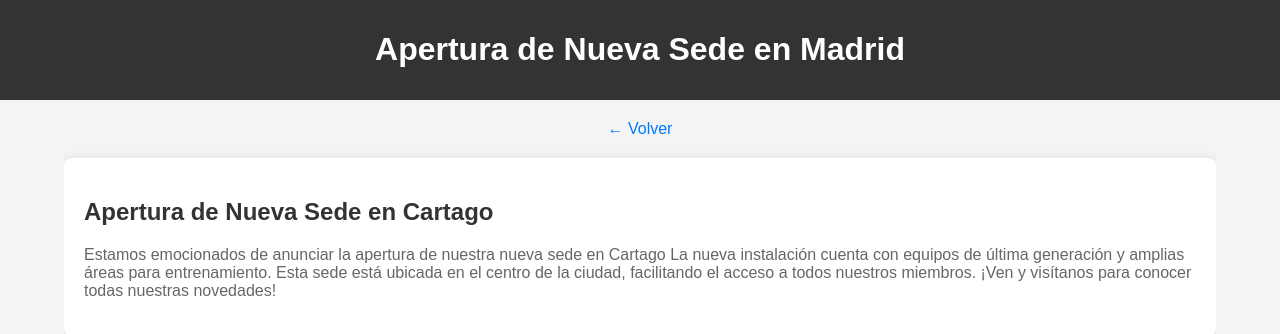
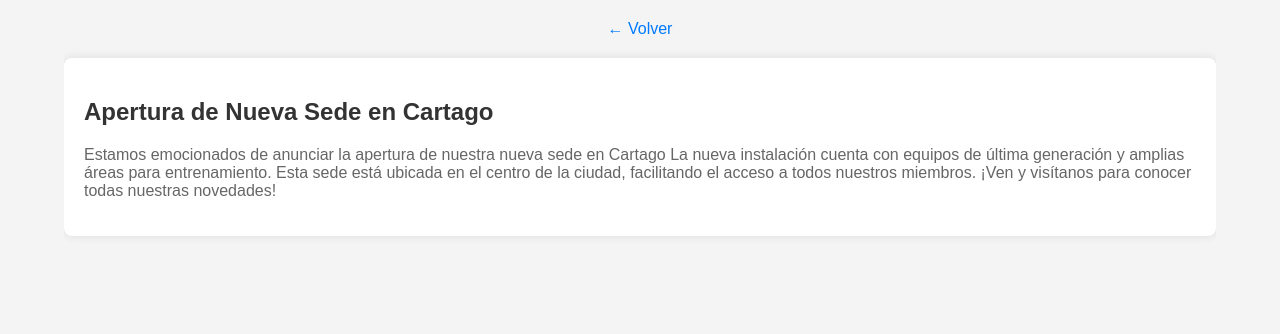
Before and after one commit to cidw16/GymNewsSample, a plain HTML site: page detalle1.html in a window 1280 px wide. Drawn offline with Linux system fonts and the light colour scheme.

Commit message:
Update detalle1.html

```diff
--- a/detalle1.html
+++ b/detalle1.html
@@ -57,9 +57,6 @@
     </style>
 </head>
 <body>
-    <header>
-        <h1>Apertura de Nueva Sede en Madrid</h1>
-    </header>
     <div class="container">
         <a href="index.html" class="back-link">← Volver</a>
         <div class="news-detail">
```
